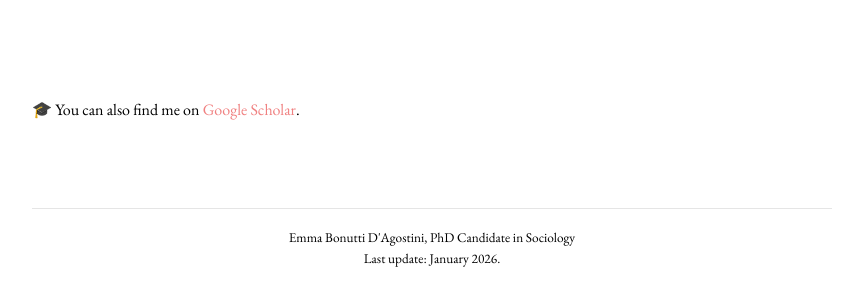
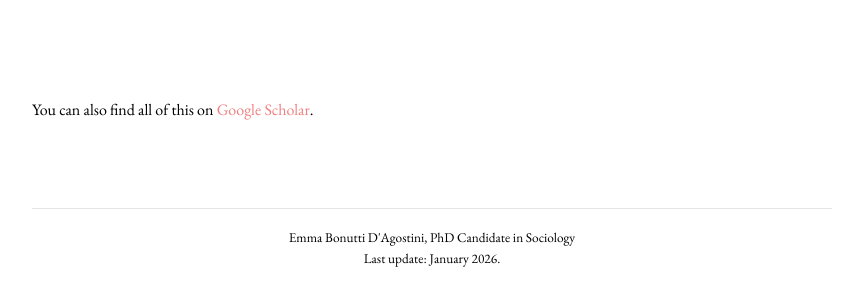
Before and after one commit to emmabonuttidagostini/emmabonuttidagostini.github.io, a Jekyll site: the page built from publications.md, in a window 1280 px wide. Shown: the part 523-815 px from the top of the page, without its empty margins (208-1064 px from the left). Built offline with Jekyll 4.4.1, drawn with Linux system fonts in a browser that asks for light colours.

Commit message:
Update Google Scholar link text for clarity

```diff
--- a/publications.md
+++ b/publications.md
@@ -18,6 +18,6 @@ title:
 
 <div style="height: 70px;"></div>
 
-🎓 You can also find me on [Google Scholar](https://scholar.google.com/citations?user=I_1wLVkAAAAJ&hl=it&oi=ao).
+You can also find all of this on [Google Scholar](https://scholar.google.com/citations?user=I_1wLVkAAAAJ&hl=it&oi=ao).
 
 <div style="height: 70px;"></div>
```
